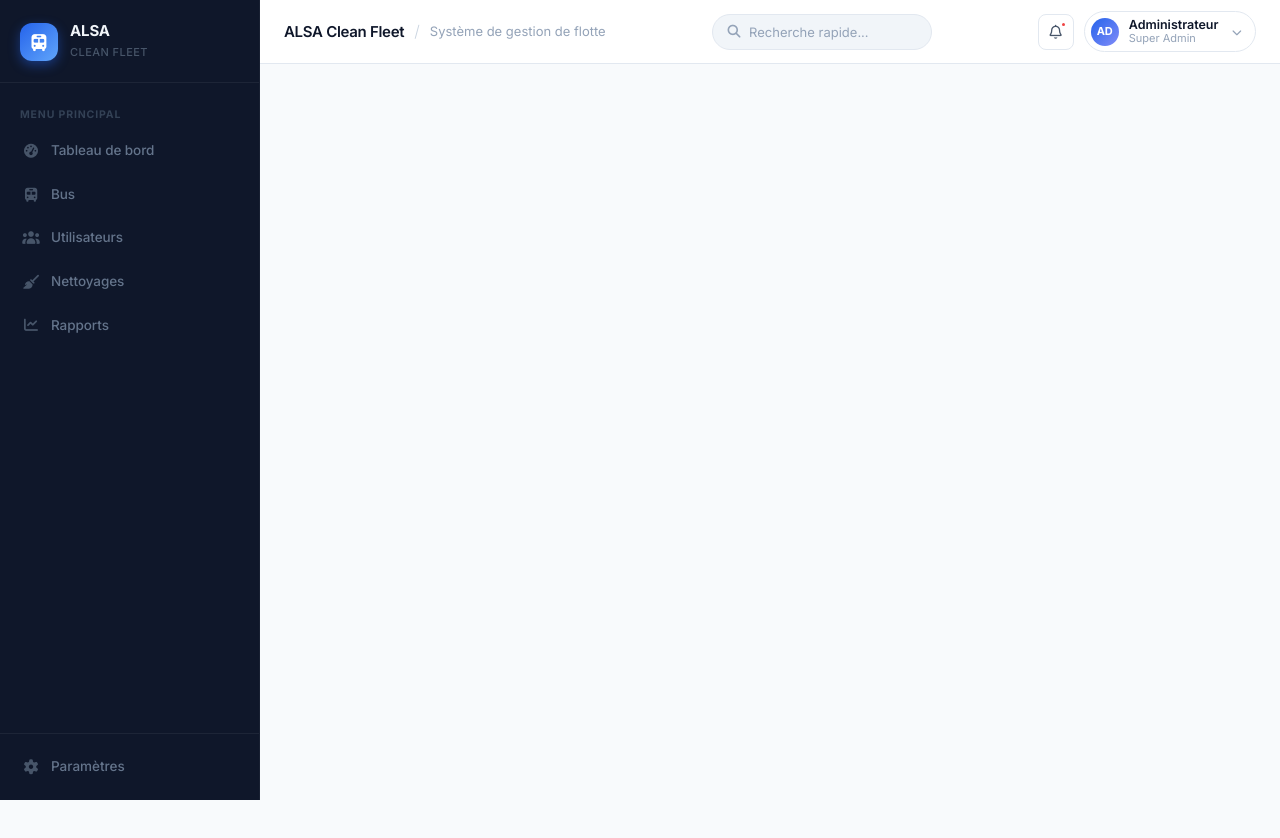
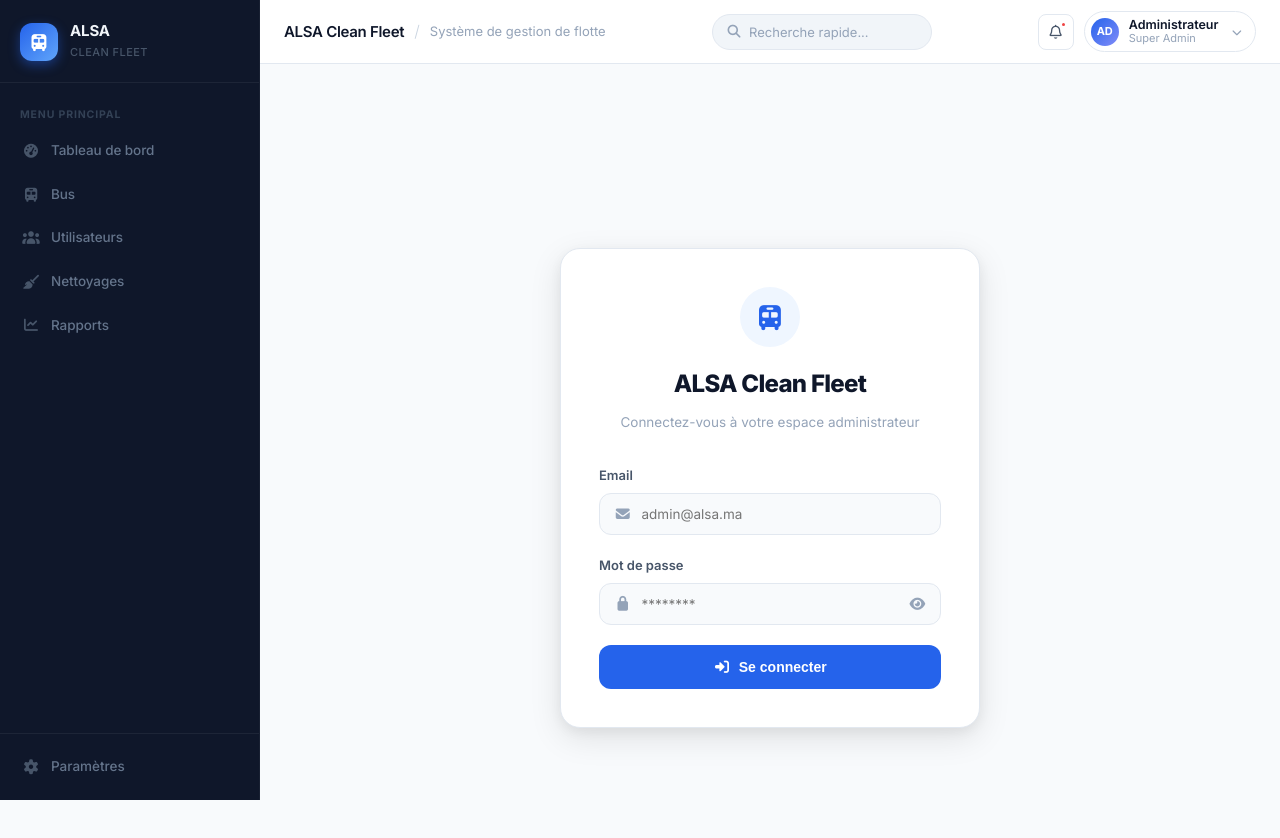
Before and after one commit to MarwaMarar/gestion-nettoyage-bus, an Angular app: page /login in a window 1280 px wide. Before the commit this address led to /. Shown: the top 838 px of the page. Before the commit the page ends 800 px from the top, so only its background shows below. Built offline with nearby package versions, Linux system fonts and the light colour scheme.

Commit message:
update login page

```diff
--- /dev/null
+++ b/src/app/auth-guard.ts
@@ -0,0 +1,19 @@
+import { CanActivateFn, Router } from '@angular/router';
+import { inject } from '@angular/core';
+
+export const authGuard: CanActivateFn = () => {
+
+  const router = inject(Router);
+
+  const adminConnecte = localStorage.getItem('adminConnecte');
+
+
+  if(adminConnecte === 'true') {
+    return true;
+  }
+
+
+  router.navigate(['/login']);
+
+  return false;
+};
--- a/src/app/layout/barre-superieure/barre-superieure.ts
+++ b/src/app/layout/barre-superieure/barre-superieure.ts
@@ -2,54 +2,41 @@
 import { CommonModule } from '@angular/common';
 import { Router } from '@angular/router';
 
-
 @Component({
   selector: 'app-barre-superieure',
   standalone: true,
-  imports: [
-    CommonModule
-  ],
+  imports: [CommonModule],
   templateUrl: './barre-superieure.html',
-  styleUrl: './barre-superieure.css',
+  styleUrls: ['./barre-superieure.css']
 })
-export class BarreSuperieure {
+export class BarreSuperieureComponent {
+
+  notificationsOuvert = false;
+  profilOuvert = false;
+
+  constructor(private router: Router) {}
 
 
-  profilOuvert = false;
-  notificationsOuvert = false;
+  deconnexion() {
 
 
-  constructor(
-    private router: Router
-  ){}
+    localStorage.removeItem('user');
+    localStorage.removeItem('token');
 
-
-
-  allerProfil(){
-
-    this.router.navigate(['/admin/profil']);
-
-    this.profilOuvert = false;
+    this.router.navigate(['/login']);
 
   }
 
 
-
-  allerParametres(){
-
-    this.router.navigate(['/admin/parametres']);
-
+  allerProfil() {
+    this.router.navigate(['/profil']);
     this.profilOuvert = false;
-
   }
 
 
-
-  deconnexion(){
-
-    console.log("Déconnexion");
-
+  allerParametres() {
+    this.router.navigate(['/parametres']);
+    this.profilOuvert = false;
   }
 
-
 }
--- /dev/null
+++ b/src/app/login/login.css
@@ -0,0 +1,241 @@
+.login-page {
+  min-height: 100vh;
+  display: flex;
+  align-items: center;
+  justify-content: center;
+
+  background: var(--bg);
+
+  padding: 30px;
+
+  animation: fadeInUp 0.35s ease both;
+}
+
+
+/* Carte principale */
+
+.login-card {
+
+  width: 100%;
+  max-width: 420px;
+
+  background: var(--surface);
+
+  border: 1px solid var(--border);
+
+  border-radius: var(--radius-xl);
+
+  padding: 38px;
+
+  box-shadow: var(--shadow-lg);
+}
+
+
+/* Header */
+
+.login-header {
+
+  text-align: center;
+
+  margin-bottom: 32px;
+}
+
+
+.login-icon {
+
+  width: 60px;
+  height: 60px;
+
+  margin: 0 auto 18px;
+
+  display: flex;
+  align-items: center;
+  justify-content: center;
+
+  border-radius: var(--radius-full);
+
+  background: var(--primary-light);
+
+  color: var(--primary);
+
+  font-size: 25px;
+}
+
+
+.login-header h1 {
+
+  font-size: 24px;
+
+  font-weight: 800;
+
+  color: var(--text-primary);
+
+  margin-bottom: 8px;
+
+  letter-spacing: -0.03em;
+}
+
+
+.login-header p {
+
+  font-size: 13.5px;
+
+  color: var(--text-muted);
+}
+
+
+
+/* Formulaire */
+
+.form-group {
+
+  margin-bottom: 20px;
+
+}
+
+
+.form-group label {
+
+  display: block;
+
+  margin-bottom: 7px;
+
+  font-size: 13px;
+
+  font-weight: 600;
+
+  color: var(--text-secondary);
+}
+
+
+
+.input-box {
+
+  display: flex;
+
+  align-items: center;
+
+  gap: 10px;
+
+  height: 42px;
+
+  padding: 0 14px;
+
+  background: var(--bg);
+
+  border: 1px solid var(--border);
+
+  border-radius: var(--radius-md);
+
+  transition: var(--transition);
+}
+
+
+.input-box i {
+
+  color: var(--text-muted);
+
+  font-size: 14px;
+}
+
+
+
+.input-box input {
+
+  flex: 1;
+
+  border: none;
+
+  outline: none;
+
+  background: transparent;
+
+  color: var(--text-primary);
+
+  font-family: inherit;
+
+  font-size: 13.5px;
+}
+
+
+
+.input-box:focus-within {
+
+  border-color: var(--primary);
+
+  box-shadow: var(--shadow-glow);
+
+}
+
+
+
+/* Button */
+
+.btn-login {
+
+  width: 100%;
+
+  height: 44px;
+
+  margin-top: 10px;
+
+  display: flex;
+
+  align-items: center;
+
+  justify-content: center;
+
+  gap: 8px;
+
+  background: var(--primary);
+
+  color: white;
+
+  border: none;
+
+  border-radius: var(--radius-md);
+
+  font-size: 14px;
+
+  font-weight: 600;
+
+  cursor: pointer;
+
+  transition: var(--transition);
+}
+
+
+
+.btn-login:hover {
+
+  background: var(--primary-hover);
+
+  transform: translateY(-1px);
+}
+
+.input-box i:last-child {
+
+  cursor: pointer;
+
+  color: var(--text-muted);
+
+  transition: var(--transition);
+}
+
+
+.input-box i:last-child:hover {
+
+  color: var(--primary);
+}
+
+/* Responsive */
+
+@media(max-width:500px){
+
+  .login-card{
+
+    padding: 28px 22px;
+
+  }
+
+}
--- /dev/null
+++ b/src/app/login/login.html
@@ -0,0 +1,70 @@
+<div class="login-page">
+
+  <div class="login-card">
+
+    <div class="login-header">
+
+      <div class="login-icon">
+        <i class="fas fa-bus"></i>
+      </div>
+
+      <h1>ALSA Clean Fleet</h1>
+
+      <p>
+        Connectez-vous à votre espace administrateur
+      </p>
+
+    </div>
+
+
+   <form (ngSubmit)="seConnecter()">
+
+      <div class="form-group">
+
+        <label>Email</label>
+
+        <div class="input-box">
+
+          <i class="fas fa-envelope"></i>
+
+         <input type="email" name="email" [(ngModel)]="email" placeholder="admin@alsa.ma">
+
+        </div>
+
+      </div>
+
+
+
+     <div class="form-group">
+
+      <label>Mot de passe</label>
+
+        <div class="input-box">
+
+         <i class="fas fa-lock"></i>
+
+          <input [type]="afficherMotDePasse ? 'text' : 'password'"name="password"[(ngModel)]="password"placeholder="********">
+          <i class="fas"
+             [class.fa-eye]="!afficherMotDePasse"
+             [class.fa-eye-slash]="afficherMotDePasse"
+             (click)="afficherMotDePasse = !afficherMotDePasse">
+          </i>
+
+    </div>
+
+  </div>
+
+
+
+     <button type="submit" class="btn-login">
+        <i class="fas fa-sign-in-alt"></i>
+        Se connecter
+      </button>
+
+
+    </form>
+
+
+  </div>
+
+</div>
--- /dev/null
+++ b/src/app/login/login.ts
@@ -0,0 +1,43 @@
+import { Component } from '@angular/core';
+import { FormsModule } from '@angular/forms';
+import { Router } from '@angular/router';
+
+@Component({
+  selector: 'app-login',
+  standalone: true,
+  imports: [FormsModule],
+  templateUrl: './login.html',
+  styleUrl: './login.css',
+})
+export class Login {
+
+  email: string = '';
+  password: string = '';
+
+  messageErreur: string = '';
+  afficherMotDePasse: boolean = false;
+
+  constructor(private router: Router) {}
+
+
+  seConnecter() {
+
+    const emailAdmin = "admin@alsa.ma";
+    const passwordAdmin = "123456";
+
+
+    if(this.email === emailAdmin && this.password === passwordAdmin) {
+
+      localStorage.setItem('adminConnecte', 'true');
+
+      this.router.navigate(['/admin/tableau-de-bord']);
+
+    } else {
+
+      this.messageErreur = "Email ou mot de passe incorrect";
+
+    }
+
+  }
+
+}
```
Also changed, not shown: src/app/app.routes.ts (+13 -9 lines), src/app/app.ts (+7 -2 lines), 2 other files (tests, documents, lock files or other folders).
